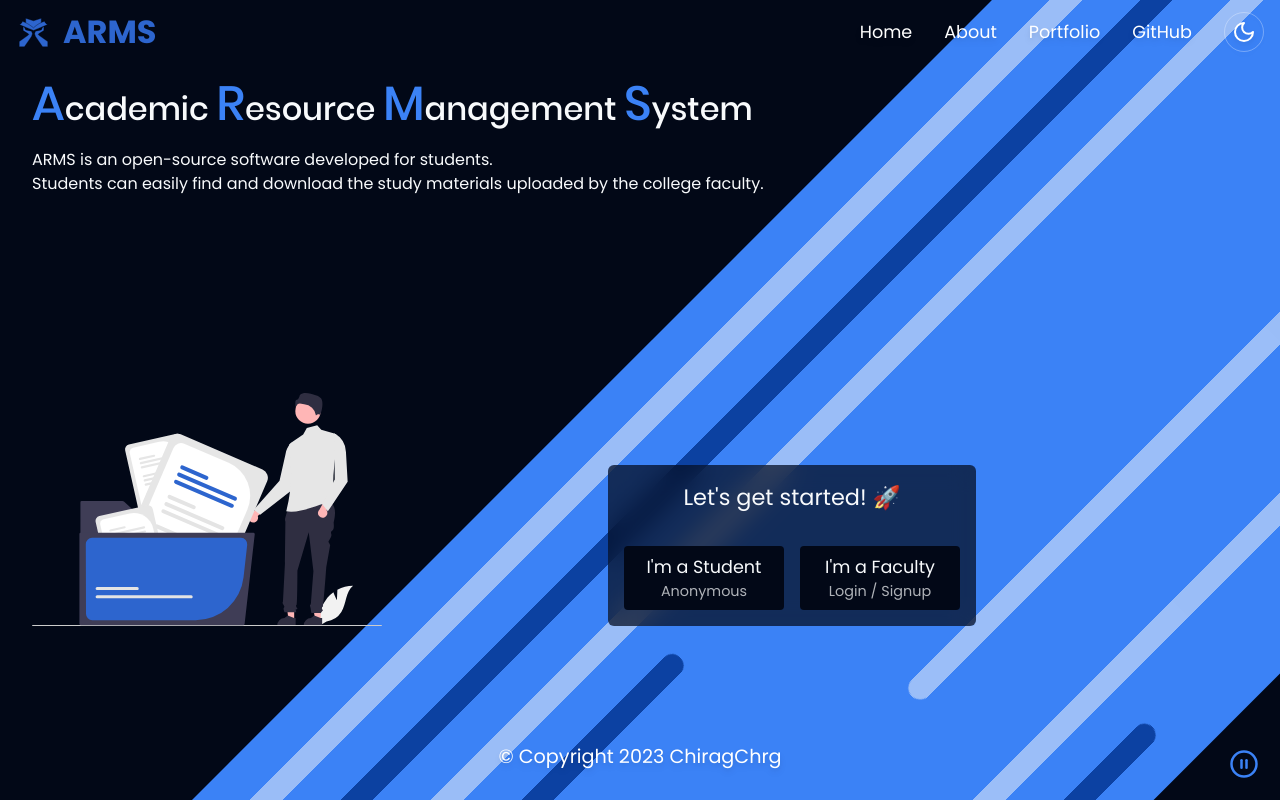
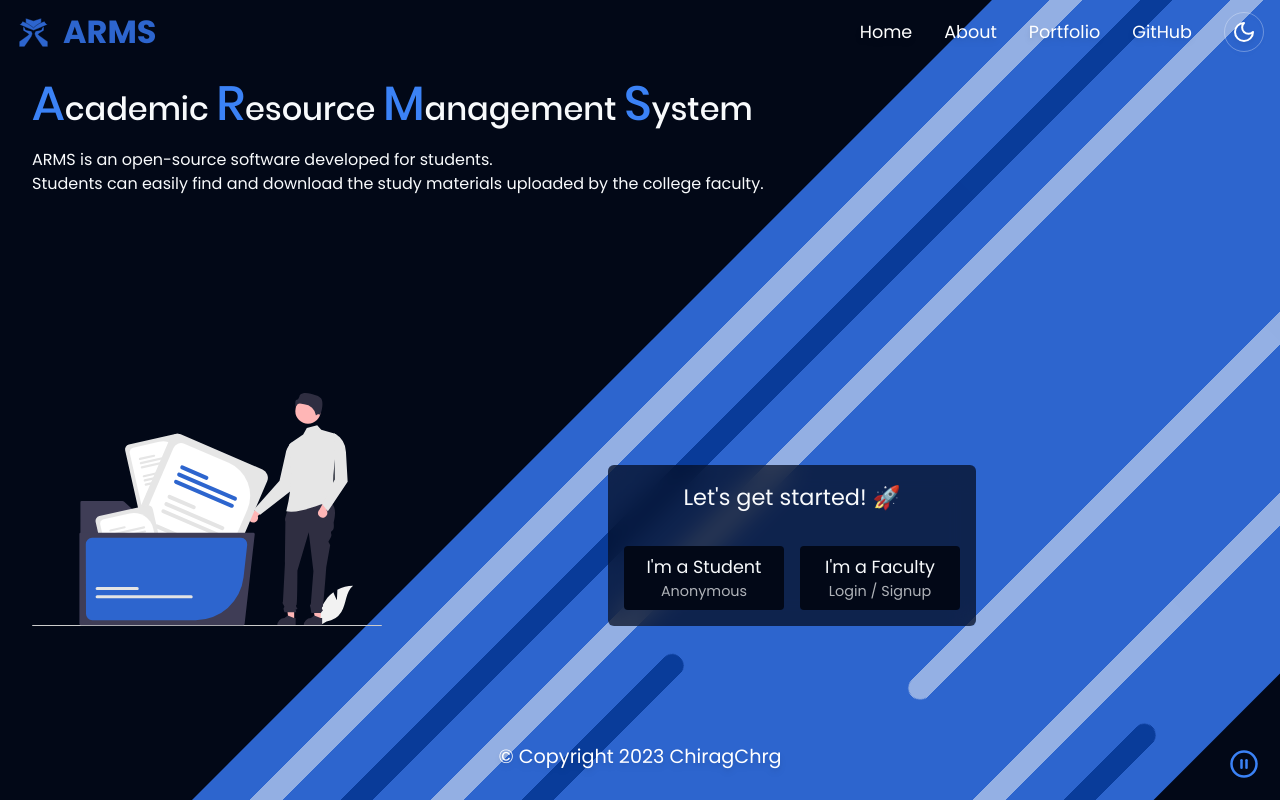
Before and after one commit to ChiragChrg/arms-v3, a Next.js app: page / in a window 1280 px wide. Built offline with nearby package versions, Linux system fonts and the light colour scheme.

Commit message:
Fixed unclickable Animation Pause button 👍🏻

```diff
--- a/src/components/Trails.tsx
+++ b/src/components/Trails.tsx
@@ -20,14 +20,14 @@ const Trails = ({ trailCount = 10, xOffset = "0", yOffset = "45%", rotate = "-45
     const trailArray = Array.from({ length: trailCount }, (_, index) => index + 1);
 
     return (
-        <div className='fixed inset-0 z-[-1]'>
-            <div className="relative flex_center w-screen h-screen overflow-hidden -z-10">
+        <>
+            <div className="fixed inset-0 flex_center w-screen h-screen overflow-hidden z-[-10]">
                 <div
                     style={{
                         rotate: rotate,
                         transform: `translateY(${yOffset}) translateX(${xOffset})`,
                     }}
-                    className={cn(`fixed w-[200%] h-[85%] bg-primary`, className)}>
+                    className={cn(`fixed w-[200%] h-[85%] bg-logoClr`, className)}>
                     <div className="relative flex flex-col justify-evenly w-full h-full">
                         {/* <div className="absolute flex_center w-full h-full">
                             <div className=" w-[100px] h-full bg-red-600"></div>
@@ -47,7 +47,7 @@ const Trails = ({ trailCount = 10, xOffset = "0", yOffset = "45%", rotate = "-45
             </div>
 
             <Button variant='ghost' size='icon'
-                className={cn("absolute bottom-4 text-primary z-0 hover:text-primary", leftBtn ? "left-4" : "right-4", buttonClass)}
+                className={cn("absolute bottom-4 text-primary z-10 hover:text-primary", leftBtn ? "left-4" : "right-4", buttonClass)}
                 onClick={() => setDisableAnimation(prev => !prev)}
                 title={disableAnimation ? "Play Animation" : "Pause Animation"}>
                 {disableAnimation ?
@@ -55,7 +55,7 @@ const Trails = ({ trailCount = 10, xOffset = "0", yOffset = "45%", rotate = "-45
                     : <PauseCircle size={30} />
                 }
             </Button>
-        </div>
+        </>
     )
 }
 
```
